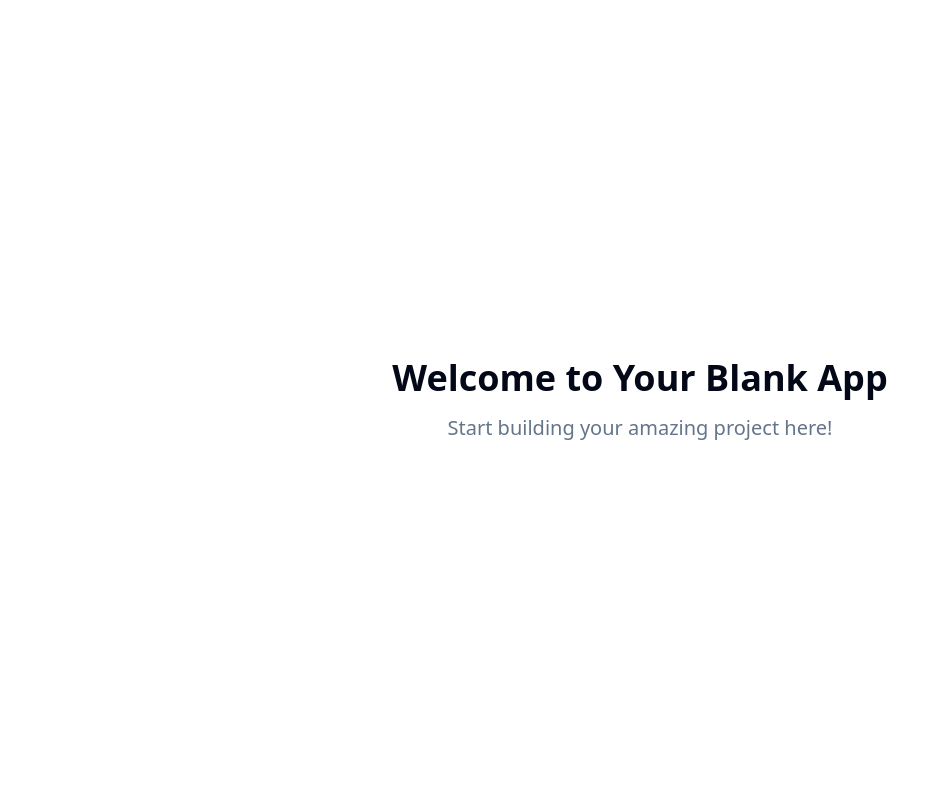
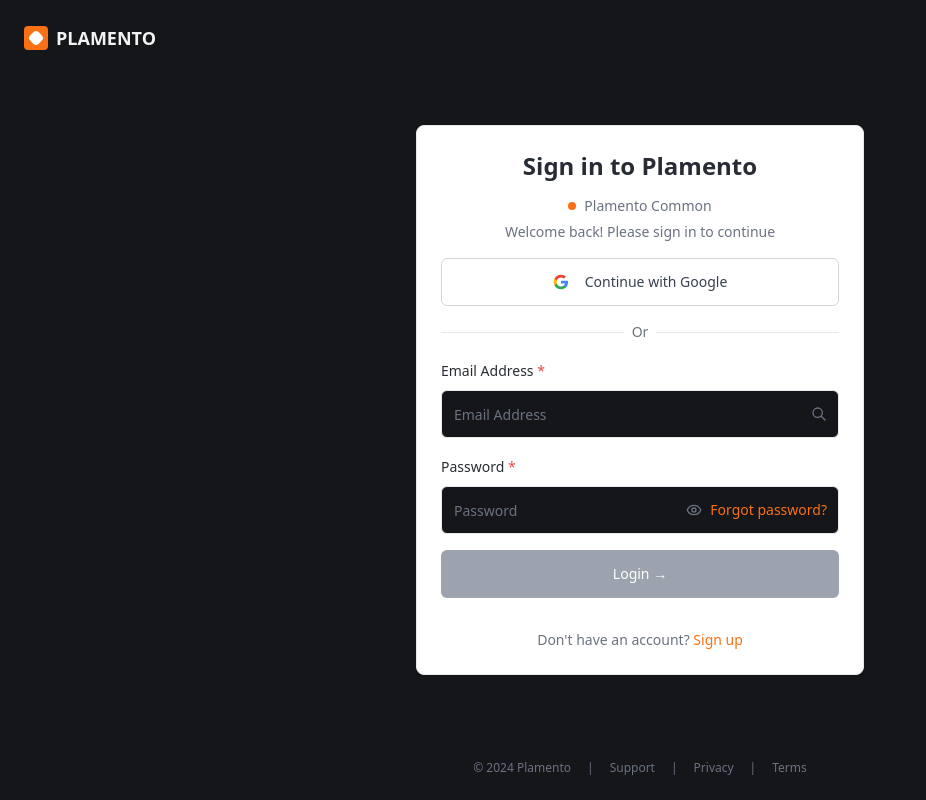
Before and after one commit to MalaiarasuGRaj/plamento-sign-in, a React (Vite) app: page / in a window 1280 px wide. Shown: the whole page, without its empty margins (0-926 px from the left). Built offline with nearby package versions, Linux system fonts and the light colour scheme.

Commit message:
Add Plamento login page
Create a new login page component named "Plamento" based on the provided image.

```diff
--- /dev/null
+++ b/src/components/LoginPage.tsx
@@ -0,0 +1,171 @@
+import React, { useState } from "react";
+import { Button } from "@/components/ui/button";
+import { Input } from "@/components/ui/input";
+import { Card, CardContent, CardHeader } from "@/components/ui/card";
+import { Eye, EyeOff } from "lucide-react";
+
+const LoginPage = () => {
+  const [showPassword, setShowPassword] = useState(false);
+  const [email, setEmail] = useState("");
+  const [password, setPassword] = useState("");
+
+  const handleSubmit = (e: React.FormEvent) => {
+    e.preventDefault();
+    console.log("Login attempt:", { email, password });
+  };
+
+  return (
+    <div className="min-h-screen bg-background flex items-center justify-center p-4">
+      {/* Logo in top left */}
+      <div className="absolute top-6 left-6">
+        <div className="flex items-center gap-2">
+          <div className="w-6 h-6 bg-primary rounded-sm flex items-center justify-center">
+            <div className="w-3 h-3 bg-white rounded-sm transform rotate-45"></div>
+          </div>
+          <span className="text-foreground font-semibold text-lg">PLAMENTO</span>
+        </div>
+      </div>
+
+      {/* Main login card */}
+      <Card className="w-full max-w-md mx-auto">
+        <CardHeader className="text-center pb-4">
+          <h1 className="text-2xl font-semibold text-card-foreground mb-2">
+            Sign in to Plamento
+          </h1>
+          <div className="flex items-center gap-2 justify-center mb-3">
+            <div className="w-2 h-2 bg-primary rounded-full"></div>
+            <span className="text-sm text-muted-foreground">Plamento Common</span>
+          </div>
+          <p className="text-muted-foreground text-sm">
+            Welcome back! Please sign in to continue
+          </p>
+        </CardHeader>
+
+        <CardContent className="space-y-4">
+          {/* Google Sign In Button */}
+          <Button variant="google" className="w-full h-12" type="button">
+            <svg className="w-5 h-5 mr-2" viewBox="0 0 24 24">
+              <path
+                fill="#4285f4"
+                d="M22.56 12.25c0-.78-.07-1.53-.2-2.25H12v4.26h5.92c-.26 1.37-1.04 2.53-2.21 3.31v2.77h3.57c2.08-1.92 3.28-4.74 3.28-8.09z"
+              />
+              <path
+                fill="#34a853"
+                d="M12 23c2.97 0 5.46-.98 7.28-2.66l-3.57-2.77c-.98.66-2.23 1.06-3.71 1.06-2.86 0-5.29-1.93-6.16-4.53H2.18v2.84C3.99 20.53 7.7 23 12 23z"
+              />
+              <path
+                fill="#fbbc05"
+                d="M5.84 14.09c-.22-.66-.35-1.36-.35-2.09s.13-1.43.35-2.09V7.07H2.18C1.43 8.55 1 10.22 1 12s.43 3.45 1.18 4.93l2.85-2.22.81-.62z"
+              />
+              <path
+                fill="#ea4335"
+                d="M12 5.38c1.62 0 3.06.56 4.21 1.64l3.15-3.15C17.45 2.09 14.97 1 12 1 7.7 1 3.99 3.47 2.18 7.07l3.66 2.84c.87-2.6 3.3-4.53 6.16-4.53z"
+              />
+            </svg>
+            Continue with Google
+          </Button>
+
+          {/* Divider */}
+          <div className="relative">
+            <div className="absolute inset-0 flex items-center">
+              <div className="w-full border-t border-border"></div>
+            </div>
+            <div className="relative flex justify-center text-sm">
+              <span className="px-2 bg-card text-muted-foreground">Or</span>
+            </div>
+          </div>
+
+          {/* Login Form */}
+          <form onSubmit={handleSubmit} className="space-y-4">
+            <div className="space-y-2">
+              <label htmlFor="email" className="text-sm font-medium text-card-foreground">
+                Email Address <span className="text-destructive">*</span>
+              </label>
+              <div className="relative">
+                <Input
+                  id="email"
+                  type="email"
+                  placeholder="Email Address"
+                  value={email}
+                  onChange={(e) => setEmail(e.target.value)}
+                  className="h-12"
+                  required
+                />
+                <div className="absolute right-3 top-1/2 transform -translate-y-1/2">
+                  <svg className="w-4 h-4 text-muted-foreground" fill="none" stroke="currentColor" viewBox="0 0 24 24">
+                    <path strokeLinecap="round" strokeLinejoin="round" strokeWidth={2} d="M21 21l-6-6m2-5a7 7 0 11-14 0 7 7 0 0114 0z" />
+                  </svg>
+                </div>
+              </div>
+            </div>
+
+            <div className="space-y-2">
+              <label htmlFor="password" className="text-sm font-medium text-card-foreground">
+                Password <span className="text-destructive">*</span>
+              </label>
+              <div className="relative">
+                <Input
+                  id="password"
+                  type={showPassword ? "text" : "password"}
+                  placeholder="Password"
+                  value={password}
+                  onChange={(e) => setPassword(e.target.value)}
+                  className="h-12 pr-20"
+                  required
+                />
+                <div className="absolute right-3 top-1/2 transform -translate-y-1/2 flex items-center gap-2">
+                  <button
+                    type="button"
+                    onClick={() => setShowPassword(!showPassword)}
+                    className="text-muted-foreground hover:text-card-foreground"
+                  >
+                    {showPassword ? <EyeOff className="w-4 h-4" /> : <Eye className="w-4 h-4" />}
+                  </button>
+                  <button
+                    type="button"
+                    className="text-primary hover:text-primary/80 text-sm"
+                  >
+                    Forgot password?
+                  </button>
+                </div>
+              </div>
+            </div>
+
+            <Button
+              type="submit"
+              variant="login"
+              className="w-full h-12 mt-6"
+            >
+              Login →
+            </Button>
+          </form>
+
+          {/* Sign up link */}
+          <div className="text-center pt-4">
+            <p className="text-sm text-muted-foreground">
+              Don't have an account?{" "}
+              <button className="text-primary hover:text-primary/80 font-medium">
+                Sign up
+              </button>
+            </p>
+          </div>
+        </CardContent>
+      </Card>
+
+      {/* Footer */}
+      <div className="absolute bottom-6 left-1/2 transform -translate-x-1/2">
+        <div className="flex items-center gap-4 text-xs text-muted-foreground">
+          <span>© 2024 Plamento</span>
+          <span>|</span>
+          <button className="hover:text-foreground">Support</button>
+          <span>|</span>
+          <button className="hover:text-foreground">Privacy</button>
+          <span>|</span>
+          <button className="hover:text-foreground">Terms</button>
+        </div>
+      </div>
+    </div>
+  );
+};
+
+export default LoginPage;
--- a/src/components/ui/button.tsx
+++ b/src/components/ui/button.tsx
@@ -18,6 +18,8 @@ const buttonVariants = cva(
           "bg-secondary text-secondary-foreground hover:bg-secondary/80",
         ghost: "hover:bg-accent hover:text-accent-foreground",
         link: "text-primary underline-offset-4 hover:underline",
+        google: "bg-white text-gray-700 border border-gray-300 hover:bg-gray-50",
+        login: "bg-gray-400 text-white hover:bg-gray-500",
       },
       size: {
         default: "h-10 px-4 py-2",
--- a/src/index.css
+++ b/src/index.css
@@ -8,33 +8,34 @@ All colors MUST be HSL.
 
 @layer base {
   :root {
-    --background: 0 0% 100%;
-    --foreground: 222.2 84% 4.9%;
+    /* Dark theme inspired by Plamento design */
+    --background: 220 13% 9%;
+    --foreground: 0 0% 95%;
 
     --card: 0 0% 100%;
-    --card-foreground: 222.2 84% 4.9%;
+    --card-foreground: 220 13% 18%;
 
     --popover: 0 0% 100%;
-    --popover-foreground: 222.2 84% 4.9%;
+    --popover-foreground: 220 13% 18%;
 
-    --primary: 222.2 47.4% 11.2%;
-    --primary-foreground: 210 40% 98%;
+    --primary: 24 95% 53%;
+    --primary-foreground: 0 0% 100%;
 
-    --secondary: 210 40% 96.1%;
-    --secondary-foreground: 222.2 47.4% 11.2%;
+    --secondary: 220 14% 96%;
+    --secondary-foreground: 220 13% 18%;
 
-    --muted: 210 40% 96.1%;
-    --muted-foreground: 215.4 16.3% 46.9%;
+    --muted: 220 14% 96%;
+    --muted-foreground: 220 8.9% 46.1%;
 
-    --accent: 210 40% 96.1%;
-    --accent-foreground: 222.2 47.4% 11.2%;
+    --accent: 24 95% 53%;
+    --accent-foreground: 0 0% 100%;
 
     --destructive: 0 84.2% 60.2%;
-    --destructive-foreground: 210 40% 98%;
+    --destructive-foreground: 0 0% 100%;
 
-    --border: 214.3 31.8% 91.4%;
-    --input: 214.3 31.8% 91.4%;
-    --ring: 222.2 84% 4.9%;
+    --border: 220 13% 91%;
+    --input: 220 13% 91%;
+    --ring: 24 95% 53%;
 
     --radius: 0.5rem;
 
--- a/src/pages/Index.tsx
+++ b/src/pages/Index.tsx
@@ -1,14 +1,7 @@
-// Update this page (the content is just a fallback if you fail to update the page)
+import LoginPage from "@/components/LoginPage";
 
 const Index = () => {
-  return (
-    <div className="min-h-screen flex items-center justify-center bg-background">
-      <div className="text-center">
-        <h1 className="text-4xl font-bold mb-4">Welcome to Your Blank App</h1>
-        <p className="text-xl text-muted-foreground">Start building your amazing project here!</p>
-      </div>
-    </div>
-  );
+  return <LoginPage />;
 };
 
 export default Index;
```
